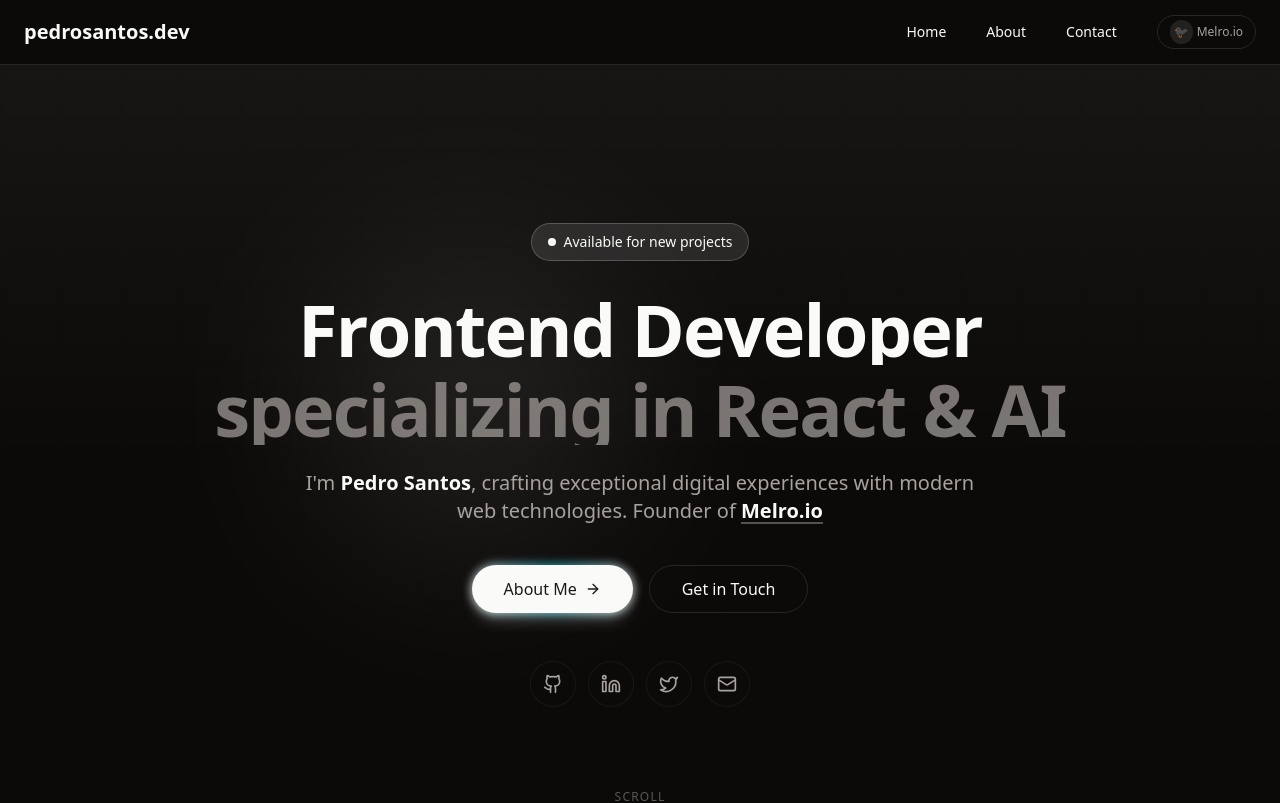
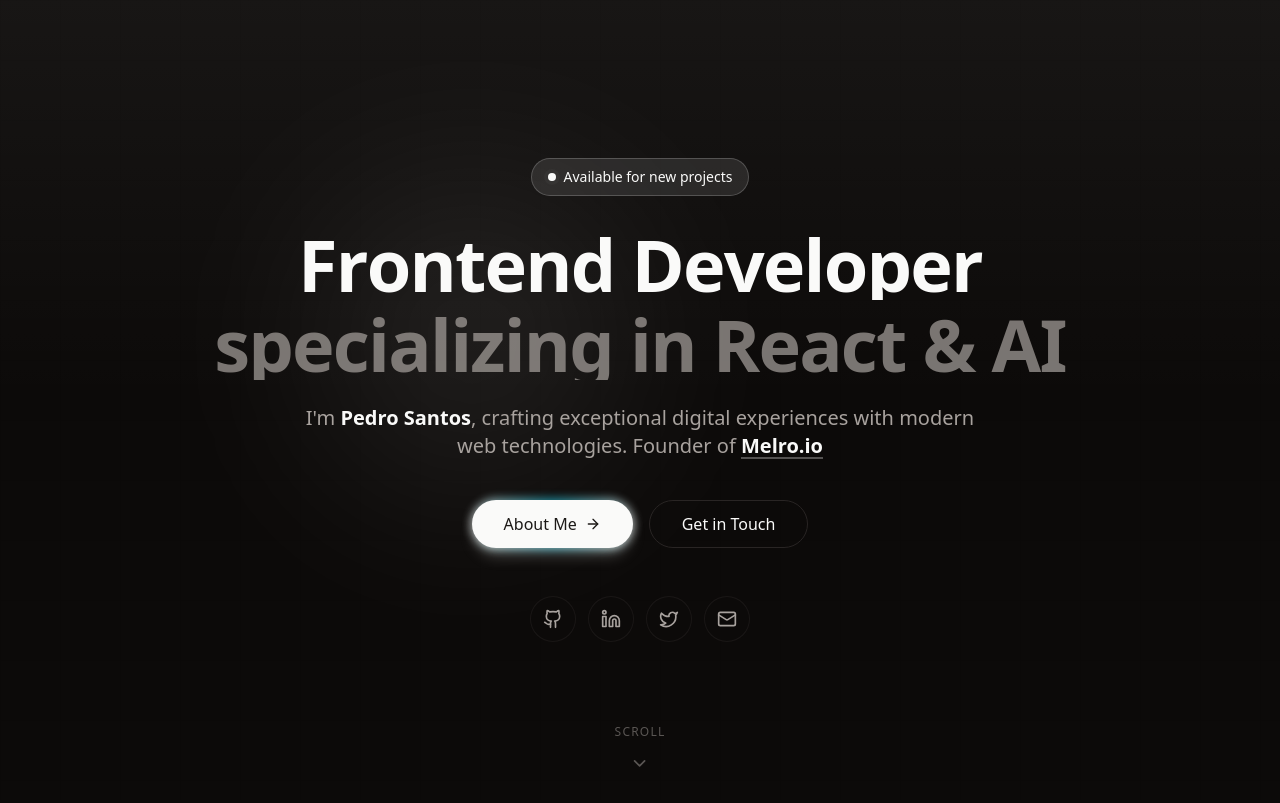
Before and after one commit to pedrocarlos-ti/pedrosantos.dev, a Next.js app: page /v2 in a window 1280 px wide. Shown: the top 803 px of the page. Built offline with nearby package versions, Linux system fonts and the light colour scheme.

Commit message:
Fix overlapping navbars by using route groups for separate layouts

```diff
--- /dev/null
+++ b/app/(main)/layout.tsx
@@ -0,0 +1,16 @@
+import { Header } from "@/components/layout/header";
+import { Footer } from "@/components/layout/footer";
+
+export default function MainLayout({
+  children,
+}: Readonly<{
+  children: React.ReactNode;
+}>) {
+  return (
+    <>
+      <Header />
+      <main className="flex-1">{children}</main>
+      <Footer />
+    </>
+  );
+}
--- /dev/null
+++ b/app/(v2)/v2/layout.tsx
@@ -0,0 +1,7 @@
+export default function V2Layout({
+  children,
+}: Readonly<{
+  children: React.ReactNode;
+}>) {
+  return <>{children}</>;
+}
--- a/app/layout.tsx
+++ b/app/layout.tsx
@@ -3,8 +3,6 @@ import type { Metadata } from "next";
 import { Geist, Geist_Mono } from "next/font/google";
 import "./globals.css";
 import { ThemeProvider } from "@/components/theme-provider";
-import { Header } from "@/components/layout/header";
-import { Footer } from "@/components/layout/footer";
 import { Toaster } from "@/components/ui/sonner";
 
 const geistSans = Geist({
@@ -40,9 +38,7 @@ export default function RootLayout({
       >
         <ThemeProvider>
           <div className="flex min-h-screen flex-col">
-            <Header />
-            <main className="flex-1">{children}</main>
-            <Footer />
+            {children}
           </div>
           <Toaster />
           <Analytics />
```
Also changed, not shown: app/(main)/page.tsx (renamed from app/page.tsx), app/(v2)/v2/page.tsx (renamed from app/v2/page.tsx).
